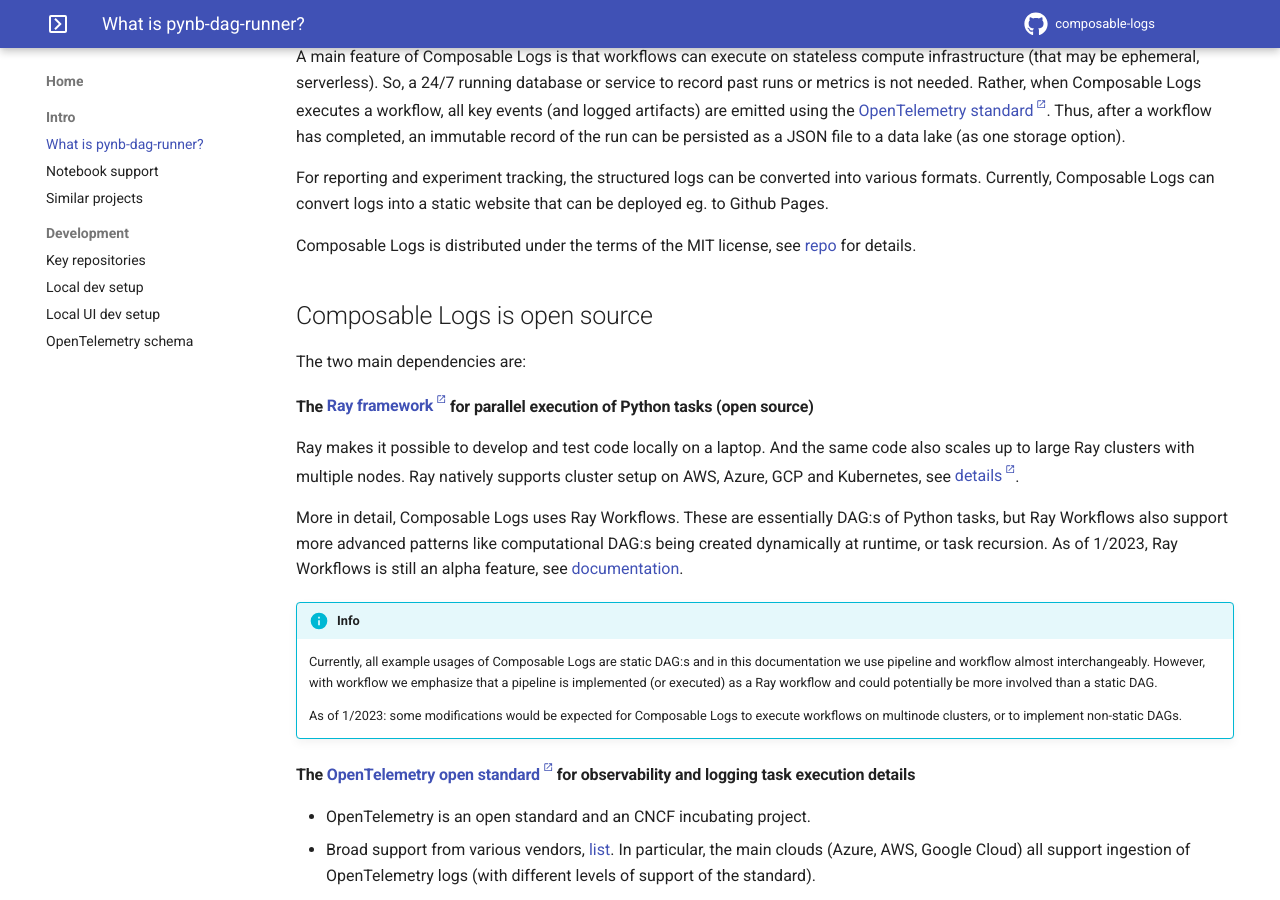
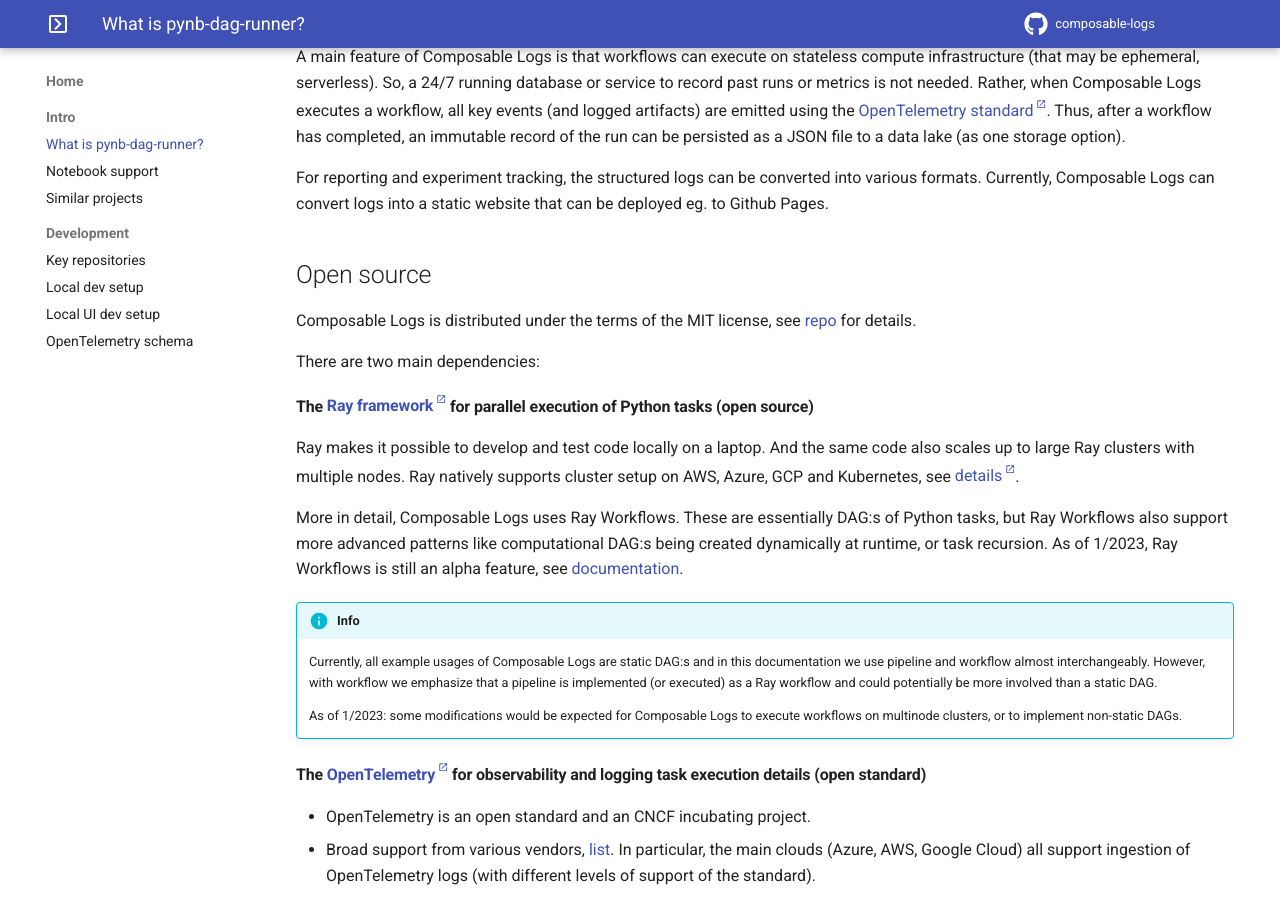
Before and after one commit to composable-logs/composable-logs, an MkDocs documentation site: the page built from docs/docs/home/index.md, in a window 1280 px wide and 900 px high, scrolled down 225 px. Built offline with MkDocs 1.6.1 and Material for MkDocs 9.7.7, drawn with Linux system fonts in a browser that asks for light colours; comment, search, counter and statistics services are not loaded.

Commit message:
minor rewordings; mkdocs site header

```diff
--- a/docs/docs/home/index.md
+++ b/docs/docs/home/index.md
@@ -16,11 +16,11 @@
 For reporting and experiment tracking, the structured logs can be converted into various formats.
 Currently, Composable Logs can convert logs into a static website that can be deployed eg. to Github Pages.
 
+## Open source
+
 Composable Logs is distributed under the terms of the MIT license, see [repo](https://github.com/composable-logs/composable-logs) for details.
 
-## Composable Logs is open source
-
-The two main dependencies are:
+There are two main dependencies:
 
 #### The [Ray framework<sup><sup><sub>:material-launch:</sub></sup></sup>](https://www.ray.io/ray-core) for parallel execution of Python tasks (open source)
 Ray makes it possible to develop and test code locally on a laptop. And the same code also scales up to large Ray clusters with multiple nodes. Ray natively supports cluster setup on AWS, Azure, GCP and Kubernetes, see  [details<sup><sup><sub>:material-launch:</sub></sup></sup>](https://docs.ray.io/en/latest/cluster/deploy.html).
@@ -34,7 +34,7 @@
 
     As of 1/2023: some modifications would be expected for Composable Logs to execute workflows on multinode clusters, or to implement non-static DAGs.
 
-#### The [OpenTelemetry open standard<sup><sup><sub>:material-launch:</sub></sup></sup>](https://opentelemetry.io) for observability and logging task execution details
+#### The [OpenTelemetry<sup><sup><sub>:material-launch:</sub></sup></sup>](https://opentelemetry.io) for observability and logging task execution details (open standard)
 
 
 - OpenTelemetry is an open standard and an CNCF incubating project.
--- a/docs/mkdocs.yml
+++ b/docs/mkdocs.yml
@@ -1,4 +1,4 @@
-site_name: composable-logs
+site_name: Composable Logs
 site_url: https://composable-logs.github.io/composable-logs/
 
 markdown_extensions:
```
